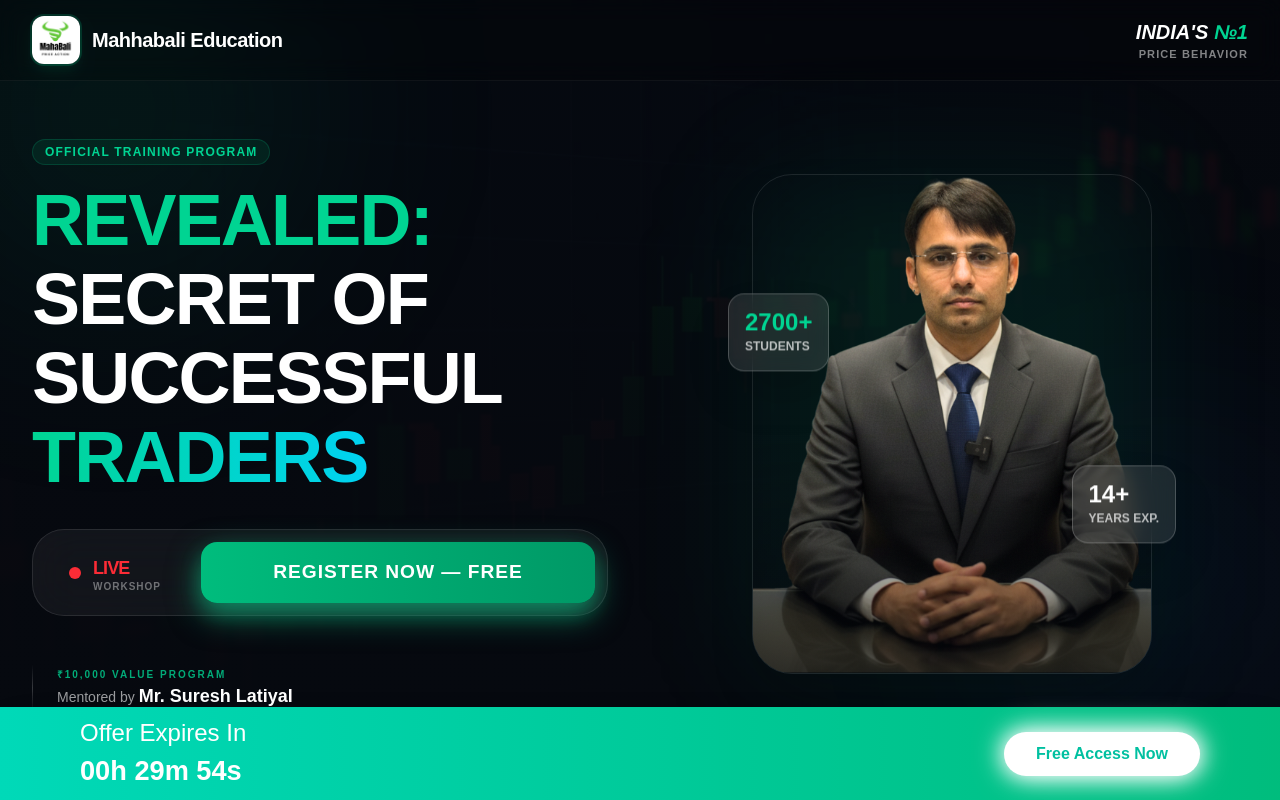
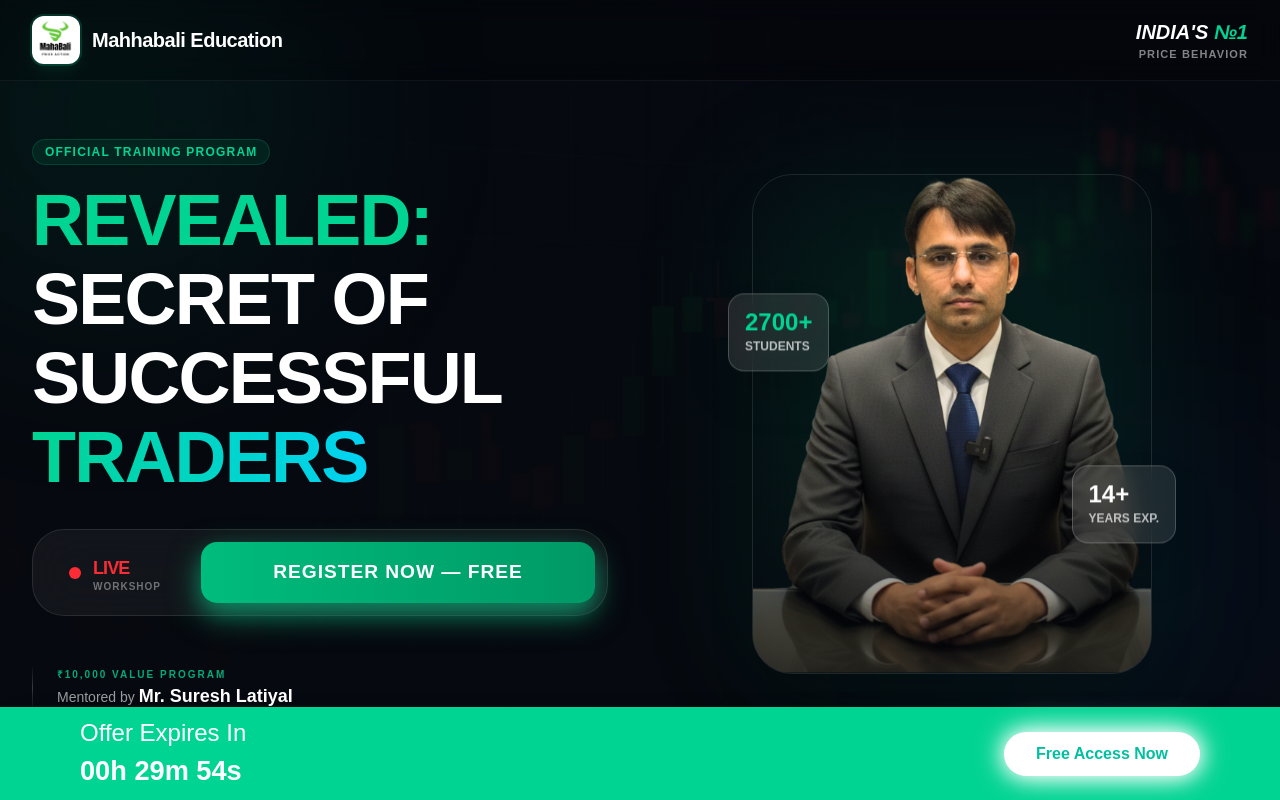
Before and after one commit to faizansiddqui/tradinglandingpagebyrahulsir, a Next.js app: page / in a window 1280 px wide. Shown: the top 800 px of the page. Built offline with nearby package versions, Linux system fonts and the light colour scheme.

Commit message:
style(LearningForm): update fixed bottom button background style
- Changed background from a gradient to a solid color
- Adjusted background color to #00d492 for better visual consistency
- Retained existing padding, shadow, and positioning styles

```diff
--- a/src/app/components/LearningForm.jsx
+++ b/src/app/components/LearningForm.jsx
@@ -284,7 +284,7 @@ export default function LearningForm() {
       </div>
 
       {/* Fixed Bottom Access Button */}
-      <div className="fixed bottom-0 left-0 right-0 z-50 p-2 bg-gradient-to-r from-[#00D9B8] to-emerald-500 shadow-2xl">
+      <div className="fixed bottom-0 left-0 right-0 z-50 p-2 bg-[#00d492] shadow-2xl">
         <div className="flex flex-row items-center justify-between gap-3 max-w-6xl mx-auto px-4">
           <div className="text-left text-white">
             <h3 className="font-[400] text-[0.9rem] xs:text-[1rem] sm:text-[1.5rem]">
```
